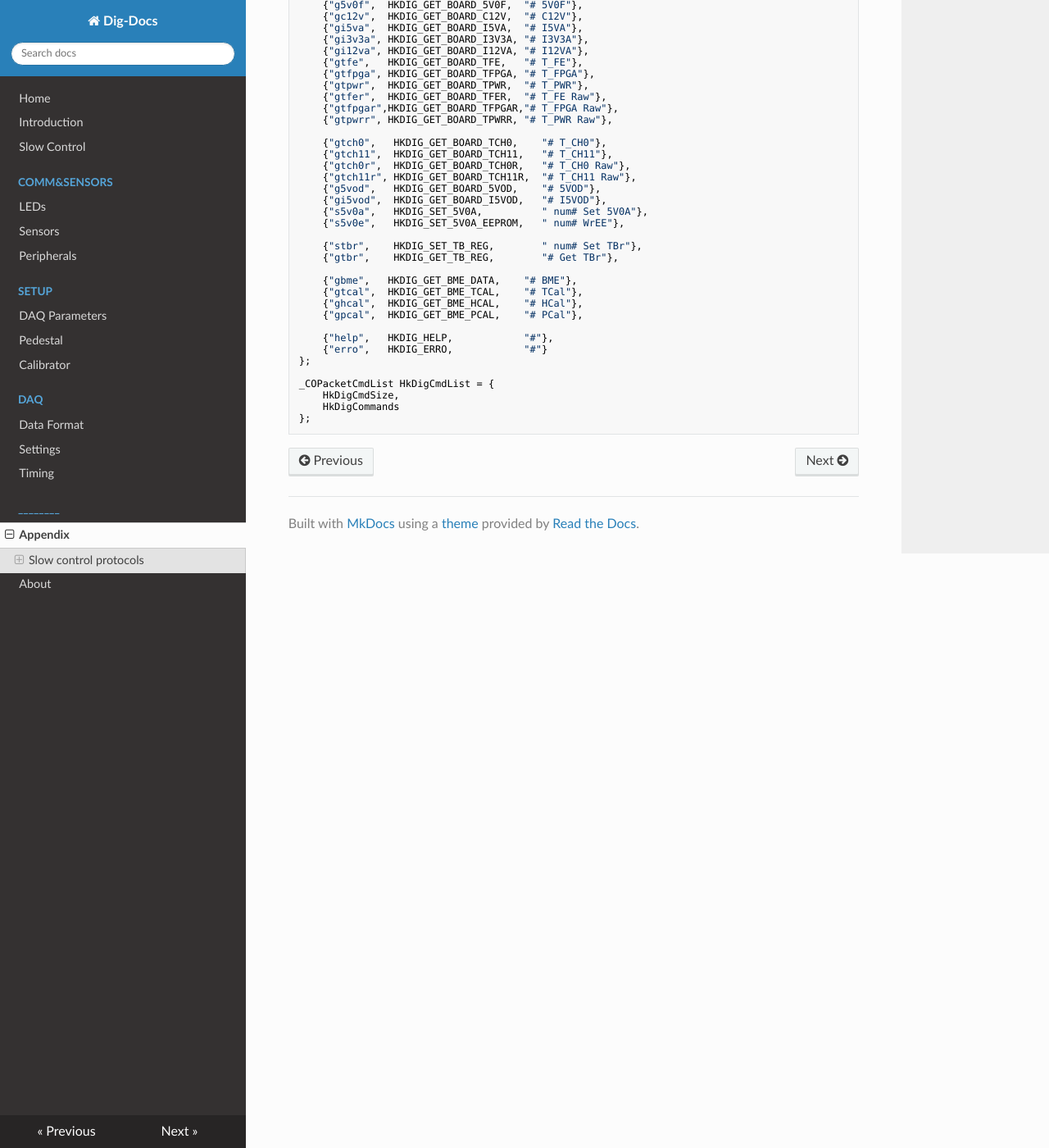
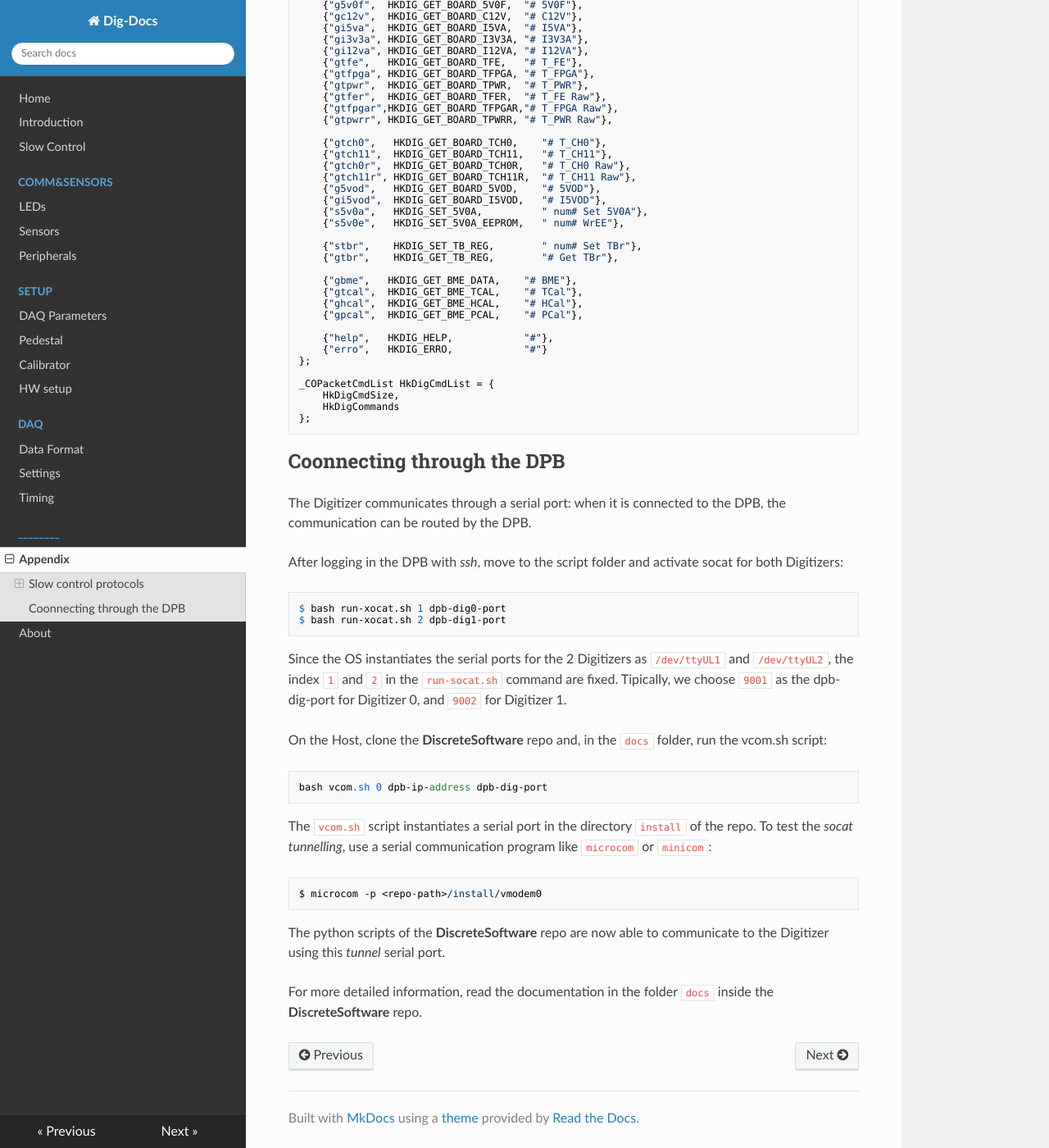
Before and after one commit to fabernet/DIGITIZER-docs, an MkDocs documentation site: the page built from docs/appendix.md, in a window 1280 px wide and 1400 px high, scrolled down 2468 px. Shown: the whole window at 82% size. Built offline with MkDocs 1.6.1, drawn with Linux system fonts in a browser that asks for light colours; nearby versions of some CDN libraries.

Commit message:
Added explanation of hw setup. In appendix added a short description of DIG connection through socat tunnelling

````diff
--- a/docs/appendix.md
+++ b/docs/appendix.md
@@ -164,3 +164,28 @@ _COPacketCmdList HkDigCmdList = {
     HkDigCommands
 };
 ```
+
+## Coonnecting through the DPB
+
+The Digitizer communicates through a serial port: when it is connected to the DPB, the communication can be routed by the DPB.
+
+After logging in the DPB with _ssh_, move to the script folder and activate socat for both Digitizers:
+```
+$ bash run-xocat.sh 1 dpb-dig0-port
+$ bash run-xocat.sh 2 dpb-dig1-port
+```
+Since the OS instantiates the serial ports for the 2 Digitizers as `/dev/ttyUL1` and `/dev/ttyUL2`, the index `1` and `2` in the `run-socat.sh` command are fixed. Tipically, we choose `9001` as the dpb-dig-port for Digitizer 0, and `9002` for Digitizer 1.
+
+
+On the Host, clone the  __DiscreteSoftware__ repo and, in the `docs` folder, run the vcom.sh script:
+```
+bash vcom.sh 0 dpb-ip-address dpb-dig-port
+```
+The `vcom.sh` script instantiates a serial port in the directory `install` of the repo. To test the _socat tunnelling_, use a serial communication program like `microcom` or `minicom`:
+```
+$ microcom -p <repo-path>/install/vmodem0
+```
+
+The python scripts of the __DiscreteSoftware__ repo are now able to communicate to the Digitizer using this _tunnel_ serial port.
+
+For more detailed information, read the documentation in the folder `docs` inside the __DiscreteSoftware__ repo.
--- a/mkdocs.yml
+++ b/mkdocs.yml
@@ -12,6 +12,7 @@ nav:
    - DAQ Parameters: setup/parameters.md
    - Pedestal: setup/pedestal.md
    - Calibrator: setup/calibrator.md
+   - HW setup: setup/hw-setup.md
  - DAQ:
    - Data Format: daq/data-format.md
    - Settings: daq/board-control.md
````
Also changed, not shown: docs/setup/hw-setup.md (added, +14 -0 lines).
